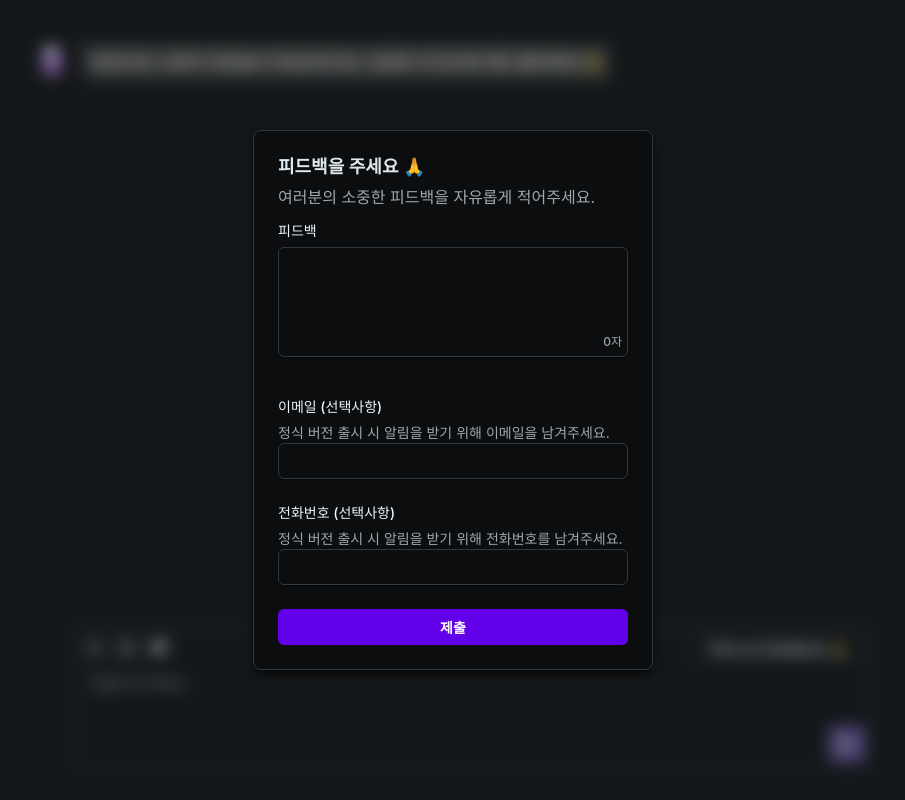
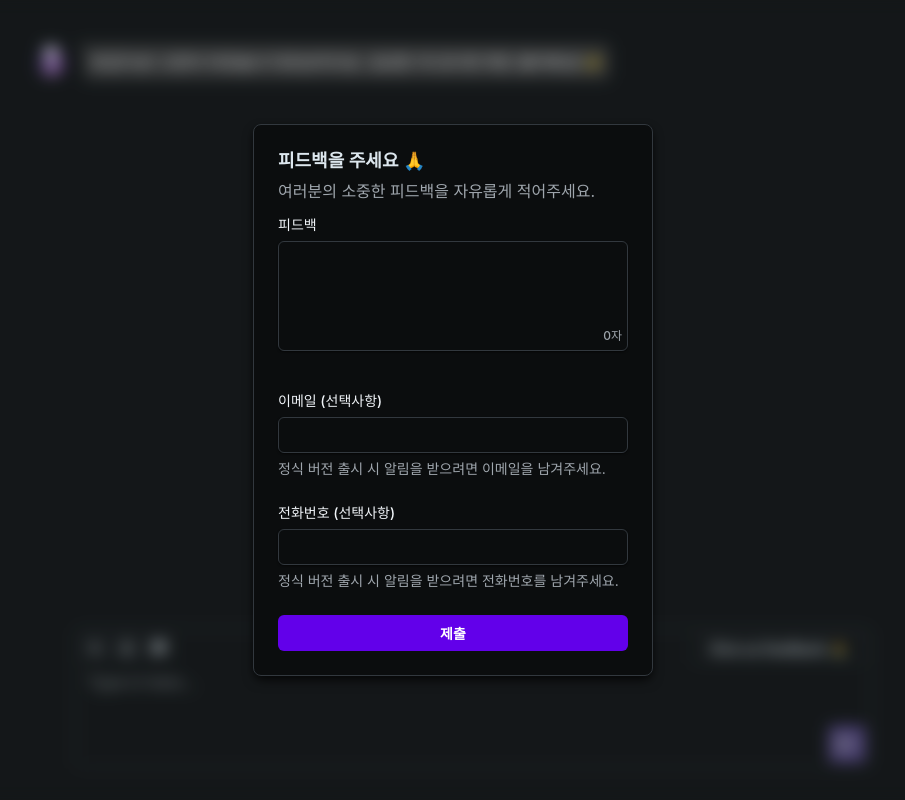
Before and after one commit to Jxxunnn/nextjs-taro-demo, a Next.js app: page /chat in a window 1280 px wide. Both pictures are taken after a click on the button "Give us feedback 🙏". Shown: the whole page, without its empty margins (187-1092 px from the left). Built offline with nearby package versions, Linux system fonts and the light colour scheme.

Commit message:
feat: 피드백 전송 API 연동

```diff
--- a/package.json
+++ b/package.json
@@ -19,6 +19,7 @@
     "next": "14.2.18",
     "react": "18.2.0",
     "react-dom": "18.2.0",
+    "react-hot-toast": "^2.4.1",
     "remark": "^15.0.1",
     "remark-html": "^16.0.1"
   },
--- a/src/app/chat/_components/ChatTextarea/FeedbackButton.tsx
+++ b/src/app/chat/_components/ChatTextarea/FeedbackButton.tsx
@@ -8,12 +8,17 @@ import Modal from '@mui/joy/Modal';
 import ModalDialog from '@mui/joy/ModalDialog';
 import Stack from '@mui/joy/Stack';
 import { useState } from 'react';
+import toast, { Toaster } from 'react-hot-toast';
+import { useSendFeedbackMutation } from '../../_service/query';
 
 type FeedbackButtonProps = ButtonProps;
 
 export default function FeedbackButton(props: FeedbackButtonProps) {
   const [open, setOpen] = useState(false);
   const [text, setText] = useState('');
+  const [email, setEmail] = useState('');
+  const [phone, setPhone] = useState('');
+  const { mutate } = useSendFeedbackMutation();
 
   return (
     <>
@@ -56,20 +61,34 @@ export default function FeedbackButton(props: FeedbackButtonProps) {
               </FormControl>
               <FormControl>
                 <FormLabel>이메일 (선택사항)</FormLabel>
-                <FormHelperText>정식 버전 출시 시 알림을 받기 위해 이메일을 남겨주세요.</FormHelperText>
-                <Input name="email" />
+                <Input name="email" value={email} onChange={(e) => setEmail(e.target.value)} />
+                <FormHelperText>정식 버전 출시 시 알림을 받으려면 이메일을 남겨주세요.</FormHelperText>
               </FormControl>
               <FormControl>
                 <FormLabel>전화번호 (선택사항)</FormLabel>
-                <FormHelperText>정식 버전 출시 시 알림을 받기 위해 전화번호를 남겨주세요.</FormHelperText>
-                <Input name="phone" />
+                <Input name="phone" value={phone} onChange={(e) => setPhone(e.target.value)} />
+                <FormHelperText>정식 버전 출시 시 알림을 받으려면 전화번호를 남겨주세요.</FormHelperText>
               </FormControl>
               <Button
                 type="submit"
                 color="primary"
                 sx={{ marginTop: 2, width: '100%' }}
                 onClick={() => {
-                  alert('제출이 완료되었습니다.');
+                  mutate(
+                    { feedback: text, email, phone },
+                    {
+                      onSuccess: () => {
+                        setText('');
+                        setEmail('');
+                        setPhone('');
+                        toast.success('피드백이 성공적으로 전송되었어요. 감사합니다!🙏');
+                      },
+                      onSettled: () => setOpen(false),
+                      onError: (error) => {
+                        toast.error('피드백을 전송하는 중 오류가 발생했어요. 다시 시도해주세요.');
+                      },
+                    }
+                  );
                 }}
               >
                 제출
@@ -78,6 +97,7 @@ export default function FeedbackButton(props: FeedbackButtonProps) {
           </form>
         </ModalDialog>
       </Modal>
+      <Toaster />
     </>
   );
 }
--- a/src/app/chat/_service/api.ts
+++ b/src/app/chat/_service/api.ts
@@ -92,3 +92,26 @@ export async function sendQuestion({ question_message, card }: SendQuestionReque
     throw new Error('Failed to send question');
   }
 }
+
+interface SendFeedbackRequest {
+  feedback: string;
+  email: string;
+  phone: string;
+}
+
+export async function sendFeedback({ feedback, email, phone }: SendFeedbackRequest): Promise<void> {
+  try {
+    const response = await fetch(`${baseUrl}/v0/waitings`, {
+      method: 'POST',
+      headers: {
+        'Content-Type': 'application/json',
+      },
+      body: JSON.stringify({ feedback, email, phone }),
+    });
+    if (!response.ok) {
+      throw new Error('Failed to send feedback');
+    }
+  } catch {
+    throw new Error('Failed to send feedback');
+  }
+}
--- a/src/app/chat/_service/query.ts
+++ b/src/app/chat/_service/query.ts
@@ -1,8 +1,14 @@
 import { useMutation } from '@tanstack/react-query';
-import { sendQuestion } from './api';
+import { sendFeedback, sendQuestion } from './api';
 
 export function useSendQuestionMutation() {
   return useMutation({
     mutationFn: sendQuestion,
   });
 }
+
+export function useSendFeedbackMutation() {
+  return useMutation({
+    mutationFn: sendFeedback,
+  });
+}
```
Also changed, not shown: 1 other file (tests, documents, lock files or other folders).
